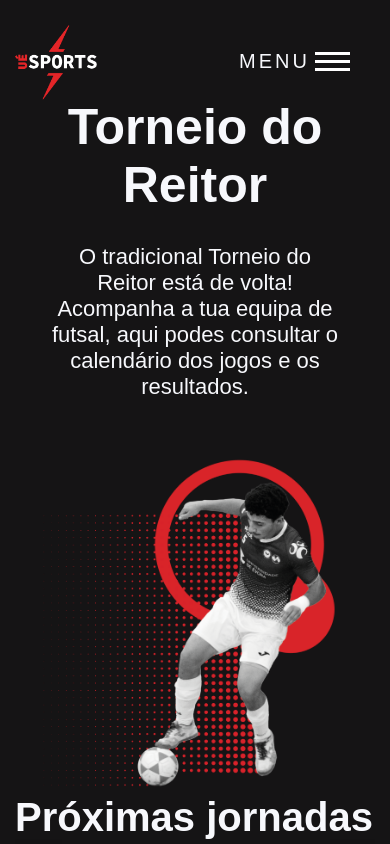
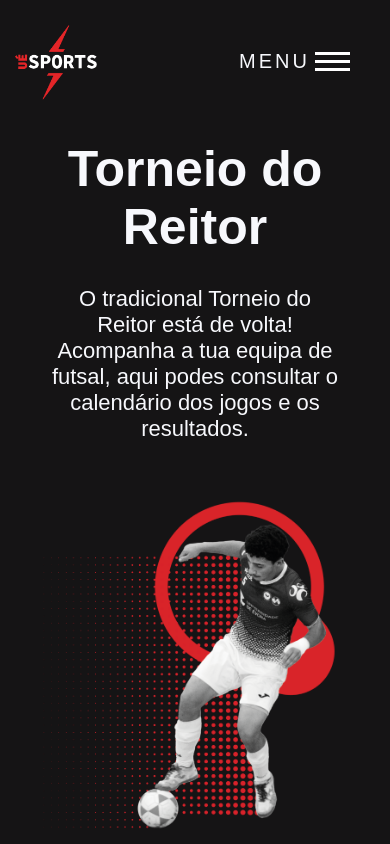
Before and after one commit to MrValraven/torneioreitor, a React (Vite) app: page / in a window 390 px wide. Shown: the top 844 px of the page. Built offline with nearby package versions, Linux system fonts and the light colour scheme; a web font is replaced by a local one.

Commit message:
fixed responsiveness issues

```diff
--- a/src/components/equipaTable/EquipaTable.jsx
+++ b/src/components/equipaTable/EquipaTable.jsx
@@ -13,24 +13,19 @@ const EquipaTable = ({
   sofridos,
   diferencaDeGolos,
   pontos,
+  windowWidth,
 }) => {
   return (
     <tr className="equipaTable">
       <td>{posicao}</td>
       <td>{nome}</td>
-      {window.innerWidth >= 600 ? (
-        <>
-          {" "}
-          <td>{jogos}</td>
-        </>
-      ) : null}
+      {windowWidth >= 600 ? <td>{jogos}</td> : null}
 
       <td>{vitorias}</td>
       <td>{empates}</td>
       <td>{derrotas}</td>
-      {window.innerWidth >= 600 ? (
+      {windowWidth >= 600 ? (
         <>
-          {" "}
           <td>{marcados}</td>
           <td>{sofridos}</td>
           <td>{diferencaDeGolos}</td>
--- a/src/components/form/styles.scss
+++ b/src/components/form/styles.scss
@@ -13,7 +13,7 @@ h1 {
     font-weight: 600;
     letter-spacing: 1px;
     margin-bottom: 8px;
-    opacity: 0.9;
+    opacity: 1;
   }
 
   input {
--- a/src/components/grupo/GrupoCard.jsx
+++ b/src/components/grupo/GrupoCard.jsx
@@ -20,6 +20,7 @@ const GrupoCard = ({ groupName, grupo }) => {
     <div className="grupoCard">
       <h2>{groupName}</h2>
       <table>
+        <thead>
           <tr>
             <th>{windowWidth >= 1050 ? "Posição" : "Pos"}</th>
             <th className="equipa">{windowWidth >= 1050 ? "Equipa" : "E"}</th>
@@ -39,6 +40,8 @@ const GrupoCard = ({ groupName, grupo }) => {
             ) : null}
             <th>{windowWidth >= 1050 ? "Pontos" : "P"}</th>
           </tr>
+        </thead>
+        <tbody>
           {grupo
             ?.sort((a, b) => comparePoints(a, b))
             .map((equipa, index) => (
@@ -54,8 +57,10 @@ const GrupoCard = ({ groupName, grupo }) => {
                 sofridos={equipa.sofridos}
                 diferencaDeGolos={equipa.diferencaDeGolos}
                 pontos={equipa.pontos}
+                windowWidth={windowWidth}
               />
             ))}
+        </tbody>
       </table>
     </div>
   );
--- a/src/components/hero/styles.scss
+++ b/src/components/hero/styles.scss
@@ -66,8 +66,11 @@
     }
   }
 }
-@media (max-width: 500px) {
+@media (max-width: 550px) {
   .hero {
+    height: 80vh;
+    padding-top: 100px;
+    margin-bottom: 50px;
     .heroImage {
       max-width: 100%;
     }
@@ -81,3 +84,27 @@
     }
   }
 }
+@media (max-width: 400px) {
+  .hero {
+    height: 100vh;
+    padding-top: 0;
+    .heroImage {
+      max-width: 100%;
+    }
+    .heroText {
+      max-width: 100%;
+      text-align: center;
+
+      h1 {
+        font-size: 50px;
+      }
+    }
+  }
+}
+
+@media (min-height: 750px) and (max-height: 850px) {
+  .hero {
+    height: 80vh;
+    padding-top: 0;
+  }
+}
--- a/src/pages/leaderboard/LeaderboardPage.jsx
+++ b/src/pages/leaderboard/LeaderboardPage.jsx
@@ -49,12 +49,15 @@ const LeaderboardPage = () => {
       <h1>Leaderboard de jogadores</h1>
       <div className="table-container">
         <table>
+          <thead>
             <tr>
               <th>{windowWidth >= 450 ? "Jogador" : "J"}</th>
               <th>{windowWidth >= 450 ? "Golos" : "G"}</th>
               <th>{windowWidth >= 450 ? "Cartões Amarelos" : "C/A"}</th>
               <th>{windowWidth >= 450 ? "Cartões Vermelhos" : "C/V"}</th>
             </tr>
+          </thead>
+          <tbody>
             {jogadores
               .sort((a, b) => compareGoals(a, b))
               .map((jogador, index) => (
@@ -65,6 +68,7 @@ const LeaderboardPage = () => {
                   <td>{jogador.vermelhos}</td>
                 </tr>
               ))}
+          </tbody>
         </table>
       </div>
     </div>
```
Lines whose indentation alone changed are shown as unchanged.
